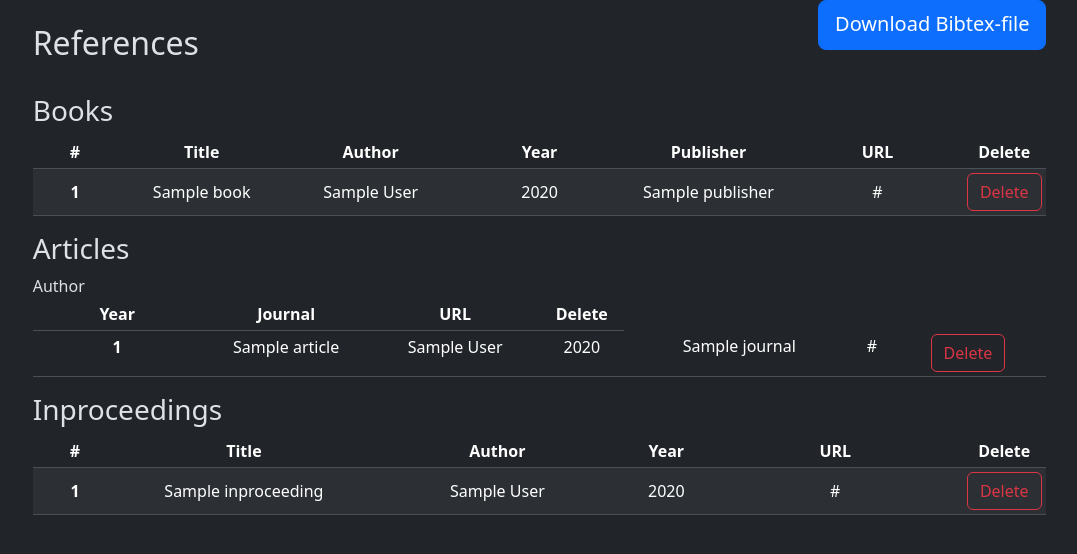
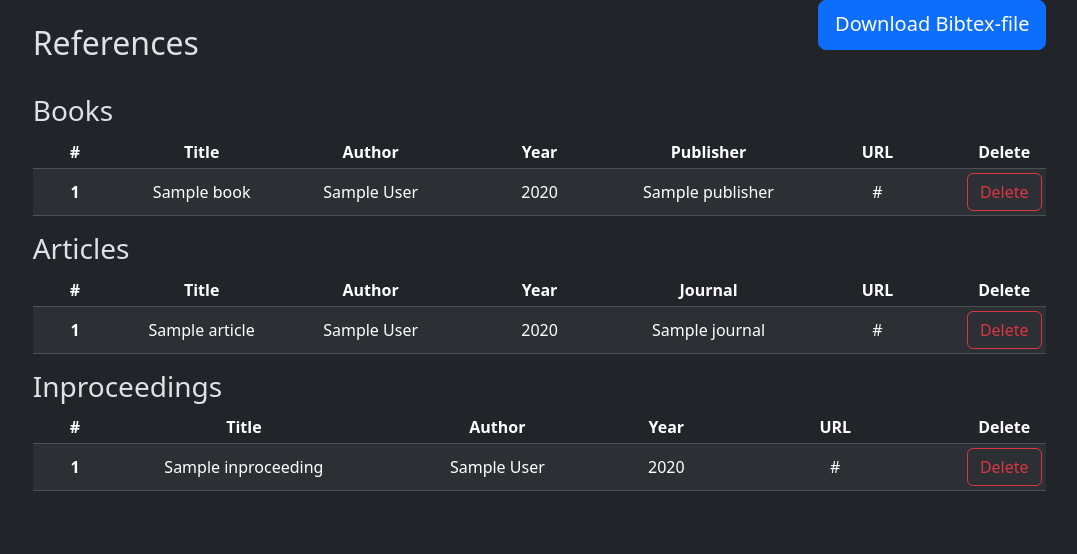
Before and after one commit to modaralgayal/miniprojekti3-fork-modar, a Flask app: template src/templates/list_references.html in a window 1280 px wide. Shown: the top 554 px of the page, without its empty margins (94-1171 px from the left). Run offline with Flask 3, Linux system fonts and the light colour scheme; the template is opened without the code that fills it: most values are stand-ins (such as "Sample title", 1, 10 or a date in 2020); some libraries are stand-ins or nearby versions.

Commit message:
fix articles table

```diff
--- a/src/templates/list_references.html
+++ b/src/templates/list_references.html
@@ -41,7 +41,12 @@
 
         <h3 class="my-2">Articles</h3>
         <form action="/delete_article" method="POST">
-            <table class="table table-sm t Bibtex-file2 text-center" scope="col">Author</th>
+            <table class="table table-sm table-striped table-hover align-middle">
+                <thead>
+                    <tr>
+                        <th class="col-sm-1 text-center" scope="col">#</th>
+                        <th class="col-sm-2 text-center" scope="col">Title</th>
+                        <th class="col-sm-2 text-center" scope="col">Author</th>
                         <th class="col-sm-2 text-center" scope="col">Year</th>
                         <th class="col-sm-2 text-center" scope="col">Journal</th>
                         <th class="col-sm-2 text-center" scope="col">URL</th>
```
